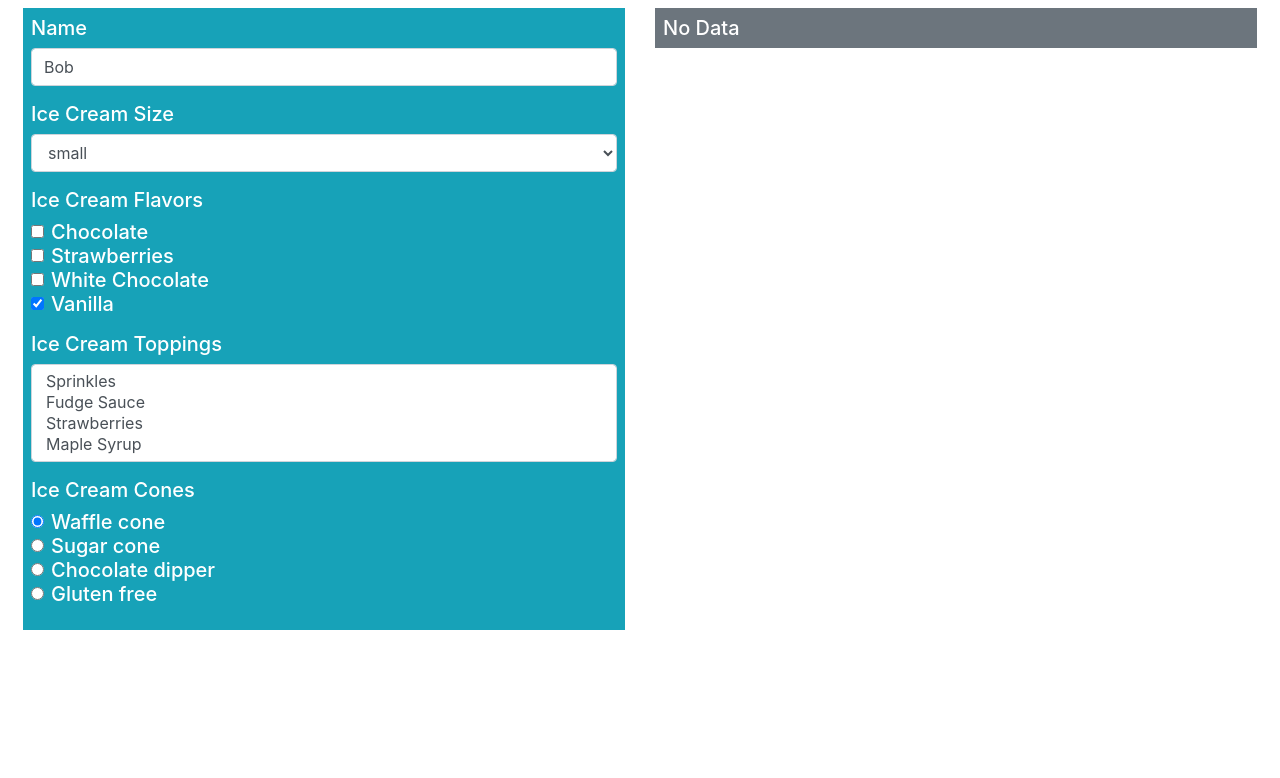
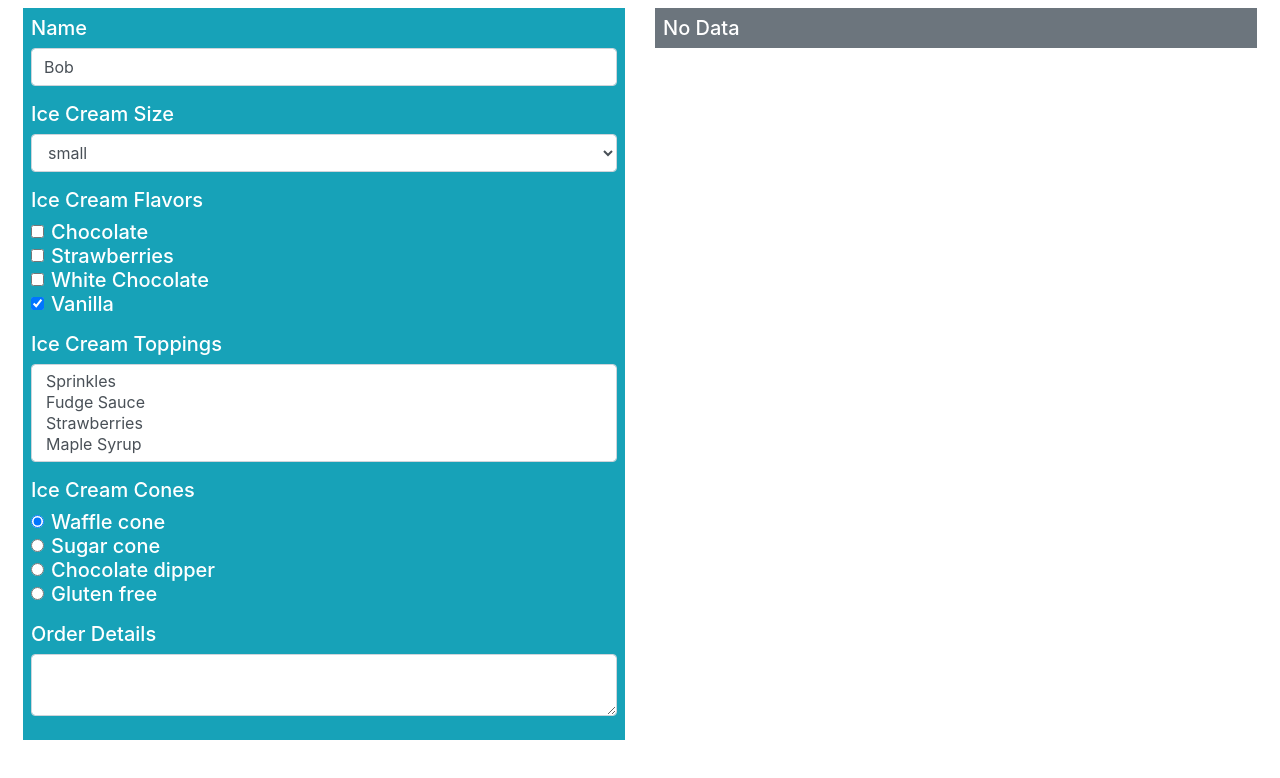
Before and after one commit to pagas/react-forms, a React (Create React App) app: page / in a window 1280 px wide. Shown: the top 778 px of the page. Built offline with nearby package versions, Linux system fonts and the light colour scheme.

Commit message:
add Order details - textarea html element

```diff
--- a/src/components/Editor.js
+++ b/src/components/Editor.js
@@ -8,7 +8,8 @@ export class Editor extends Component {
             flavors: ["Vanilla"],
             size: "small",
             toppings: ["Strawberries"],
-            cone: "Waffle cone"
+            cone: "Waffle cone",
+            orderDetails: ""
         }
 
         this.flavors = ["Chocolate", "Strawberries", "White Chocolate", "Vanilla"];
@@ -129,6 +130,16 @@ export class Editor extends Component {
                 )}
             </div>
 
+
+            <div className="form-group">
+                <label>Order Details</label>
+                <textarea className="form-control"
+                          name="orderDetails"
+                          value={this.state.orderDetails}
+                          onChange={this.updateFormValues}
+                ></textarea>
+
+            </div>
         </div>
     }
 }
```
